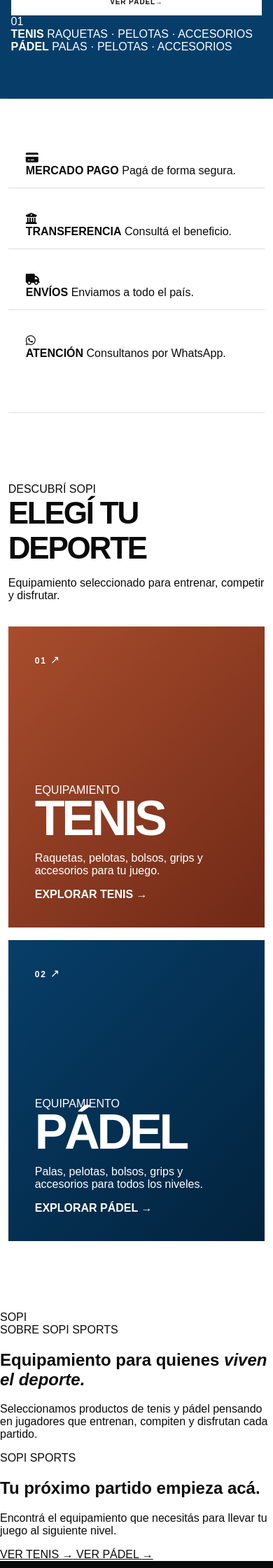
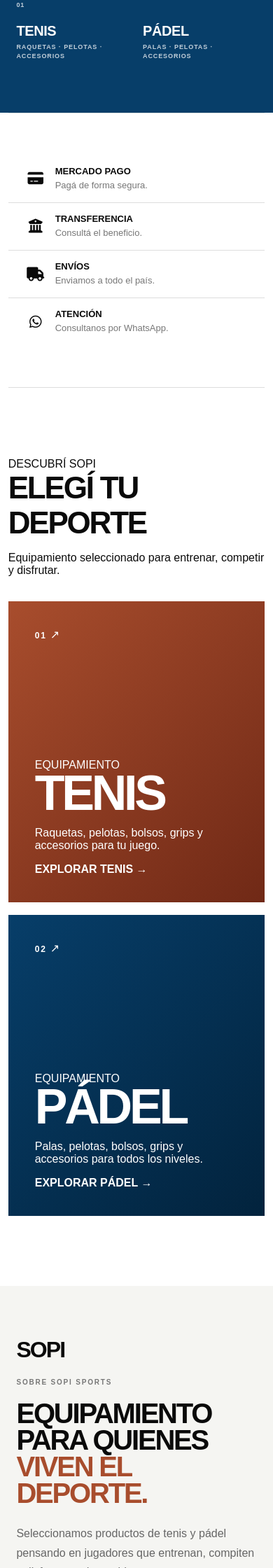
Before and after one commit to marian134/sopitenispadel, a Flask app: page / in a window 390 px wide. Shown: the part 560-2800 px from the top of the page at 70% size. Run offline with Flask 3, Linux system fonts and the light colour scheme.

Commit message:
Cambios completos Portada nueva

```diff
--- a/static/css/style.css
+++ b/static/css/style.css
@@ -1,4 +1,3 @@
-
 /* =========================================================
    SOPI SPORTS — TENIS • PÁDEL
    STYLE.CSS — VERSIÓN UNIFICADA Y CORREGIDA
@@ -10,18 +9,14 @@
     --cream: #f5f5f2;
     --gray: #777;
     --light-gray: #deded9;
-
     --tenis: #a84d2d;
     --tenis-dark: #702916;
-
     --padel: #073e69;
     --padel-dark: #02233d;
-
     --sopi-red: #E63946;
     --sopi-green: #06A77D;
     --sopi-yellow: #F4A261;
     --sopi-blue: #2563EB;
-
     --whatsapp: #25d366;
 }
 
@@ -365,14 +360,18 @@ a {
     margin: 0 auto;
     padding: 60px 0;
     display: grid;
-    grid-template-columns: repeat(3, 1fr);
-    gap: 20px;
+    grid-template-columns: repeat(4, minmax(0, 1fr));
+    gap: 0;
     border-top: 1px solid #ddd;
     border-bottom: 1px solid #ddd;
 }
 
 .home-benefit {
+    min-width: 0;
     padding: 15px 25px;
+    display: flex;
+    align-items: center;
+    gap: 14px;
     border-right: 1px solid #ddd;
 }
 
@@ -380,17 +379,28 @@ a {
     border-right: 0;
 }
 
-.home-benefit h3 {
-    margin: 0 0 8px;
+.home-benefit-icon {
+    flex-shrink: 0;
+    width: 28px;
+    display: flex;
+    align-items: center;
+    justify-content: center;
+    font-size: 20px;
+}
+
+.home-benefit strong {
+    display: block;
+    margin-bottom: 4px;
     font-size: 13px;
+    font-weight: 900;
     text-transform: uppercase;
 }
 
-.home-benefit p {
-    margin: 0;
+.home-benefit span {
+    display: block;
     color: #777;
     font-size: 13px;
-    line-height: 1.5;
+    line-height: 1.4;
 }
 
 /* =========================================================
@@ -2208,6 +2218,7 @@ form {
 
     .home-benefits {
         grid-template-columns: 1fr;
+        gap: 0;
     }
 
     .home-benefit {
@@ -2564,3 +2575,289 @@ form {
         padding: 16px;
     }
 }
+
+/* =========================================================
+   SOPI HOME — HERO LATERAL
+   ========================================================= */
+
+.home-hero-content {
+    display: grid;
+    grid-template-columns: minmax(0, 1fr) 300px;
+    align-items: center;
+    gap: 60px;
+}
+
+.home-hero-side {
+    display: flex;
+    flex-direction: column;
+    gap: 28px;
+    padding-left: 35px;
+    border-left: 1px solid rgba(255, 255, 255, .35);
+}
+
+.home-hero-side-number {
+    display: block;
+    font-size: 12px;
+    font-weight: 900;
+    letter-spacing: .2em;
+    opacity: .65;
+}
+
+.home-hero-side div {
+    display: flex;
+    flex-direction: column;
+    gap: 5px;
+}
+
+.home-hero-side strong {
+    font-size: 25px;
+    font-weight: 900;
+    letter-spacing: -.02em;
+}
+
+.home-hero-side span {
+    font-size: 9px;
+    font-weight: 700;
+    letter-spacing: .1em;
+    line-height: 1.5;
+    opacity: .75;
+}
+
+/* =========================================================
+   SOPI HOME — SOBRE SOPI
+   ========================================================= */
+
+.home-brand {
+    background: #f5f5f2;
+    padding: 110px 0;
+}
+
+.home-brand-inner {
+    width: min(1180px, 92%);
+    margin: 0 auto;
+    display: grid;
+    grid-template-columns: 180px minmax(0, 700px);
+    gap: 70px;
+    align-items: start;
+}
+
+.home-brand-number {
+    font-size: 42px;
+    font-weight: 900;
+    letter-spacing: -.06em;
+    line-height: 1;
+}
+
+.home-brand-content > span {
+    display: block;
+    margin-bottom: 20px;
+    font-size: 10px;
+    font-weight: 900;
+    letter-spacing: .18em;
+    color: #777;
+}
+
+.home-brand-content h2 {
+    max-width: 700px;
+    margin: 0 0 25px;
+    font-size: clamp(38px, 5vw, 68px);
+    line-height: .95;
+    letter-spacing: -.055em;
+    font-weight: 900;
+    text-transform: uppercase;
+}
+
+.home-brand-content h2 em {
+    font-style: normal;
+    color: var(--tenis);
+}
+
+.home-brand-content p {
+    max-width: 560px;
+    margin: 0;
+    font-size: 16px;
+    line-height: 1.7;
+    color: #666;
+}
+
+/* =========================================================
+   SOPI HOME — CTA FINAL
+   ========================================================= */
+
+.home-cta {
+    background: #0a0a0a;
+    color: #fff;
+    padding: 110px 0;
+}
+
+.home-cta-content {
+    width: min(1000px, 92%);
+    margin: 0 auto;
+    text-align: center;
+}
+
+.home-cta-content > span {
+    display: block;
+    margin-bottom: 20px;
+    font-size: 10px;
+    font-weight: 900;
+    letter-spacing: .22em;
+    opacity: .55;
+}
+
+.home-cta-content h2 {
+    max-width: 850px;
+    margin: 0 auto 22px;
+    font-size: clamp(42px, 6vw, 76px);
+    line-height: .95;
+    letter-spacing: -.055em;
+    font-weight: 900;
+    text-transform: uppercase;
+}
+
+.home-cta-content p {
+    max-width: 540px;
+    margin: 0 auto 32px;
+    font-size: 15px;
+    line-height: 1.6;
+    color: rgba(255, 255, 255, .65);
+}
+
+.home-cta-buttons {
+    display: flex;
+    justify-content: center;
+    gap: 12px;
+    flex-wrap: wrap;
+}
+
+.home-cta-btn {
+    display: inline-flex;
+    align-items: center;
+    justify-content: center;
+    gap: 18px;
+    min-width: 150px;
+    padding: 15px 22px;
+    background: #fff;
+    color: #111;
+    text-decoration: none;
+    font-size: 10px;
+    font-weight: 900;
+    letter-spacing: .1em;
+    text-transform: uppercase;
+    transition:
+        transform .2s ease,
+        background .2s ease;
+}
+
+.home-cta-btn:hover {
+    transform: translateY(-2px);
+    background: #e9e9e9;
+}
+
+.home-cta-btn span {
+    font-size: 16px;
+    line-height: 1;
+}
+
+/* =========================================================
+   SOPI HOME — RESPONSIVE
+   ========================================================= */
+
+@media (max-width: 800px) {
+
+    .home-hero {
+        min-height: 600px;
+    }
+
+    .home-hero-content {
+        grid-template-columns: 1fr;
+        gap: 40px;
+        padding: 55px 0;
+    }
+
+    .home-hero h1 {
+        font-size: clamp(48px, 13vw, 72px);
+    }
+
+    .home-hero-side {
+        display: grid;
+        grid-template-columns: auto 1fr 1fr;
+        gap: 18px;
+        padding-left: 0;
+        padding-top: 25px;
+        border-left: 0;
+        border-top: 1px solid rgba(255, 255, 255, .35);
+    }
+
+    .home-hero-side-number {
+        align-self: start;
+    }
+
+    .home-hero-side strong {
+        font-size: 20px;
+    }
+
+    .home-brand {
+        padding: 75px 0;
+    }
+
+    .home-brand-inner {
+        grid-template-columns: 1fr;
+        gap: 25px;
+    }
+
+    .home-brand-number {
+        font-size: 32px;
+    }
+
+    .home-brand-content h2 {
+        font-size: clamp(38px, 11vw, 58px);
+    }
+
+    .home-cta {
+        padding: 75px 0;
+    }
+
+    .home-cta-content h2 {
+        font-size: clamp(40px, 11vw, 62px);
+    }
+}
+
+@media (max-width: 500px) {
+
+    .home-hero-content {
+        width: 88%;
+    }
+
+    .home-hero h1 {
+        font-size: 48px;
+    }
+
+    .home-hero p {
+        font-size: 14px;
+    }
+
+    .home-hero-side {
+        grid-template-columns: 1fr 1fr;
+    }
+
+    .home-hero-side-number {
+        grid-column: 1 / -1;
+    }
+
+    .home-brand-inner {
+        width: 88%;
+    }
+
+    .home-brand-content h2 {
+        font-size: 40px;
+    }
+
+    .home-cta-content {
+        width: 88%;
+    }
+
+    .home-cta-content h2 {
+        font-size: 42px;
+    }
+}
```
